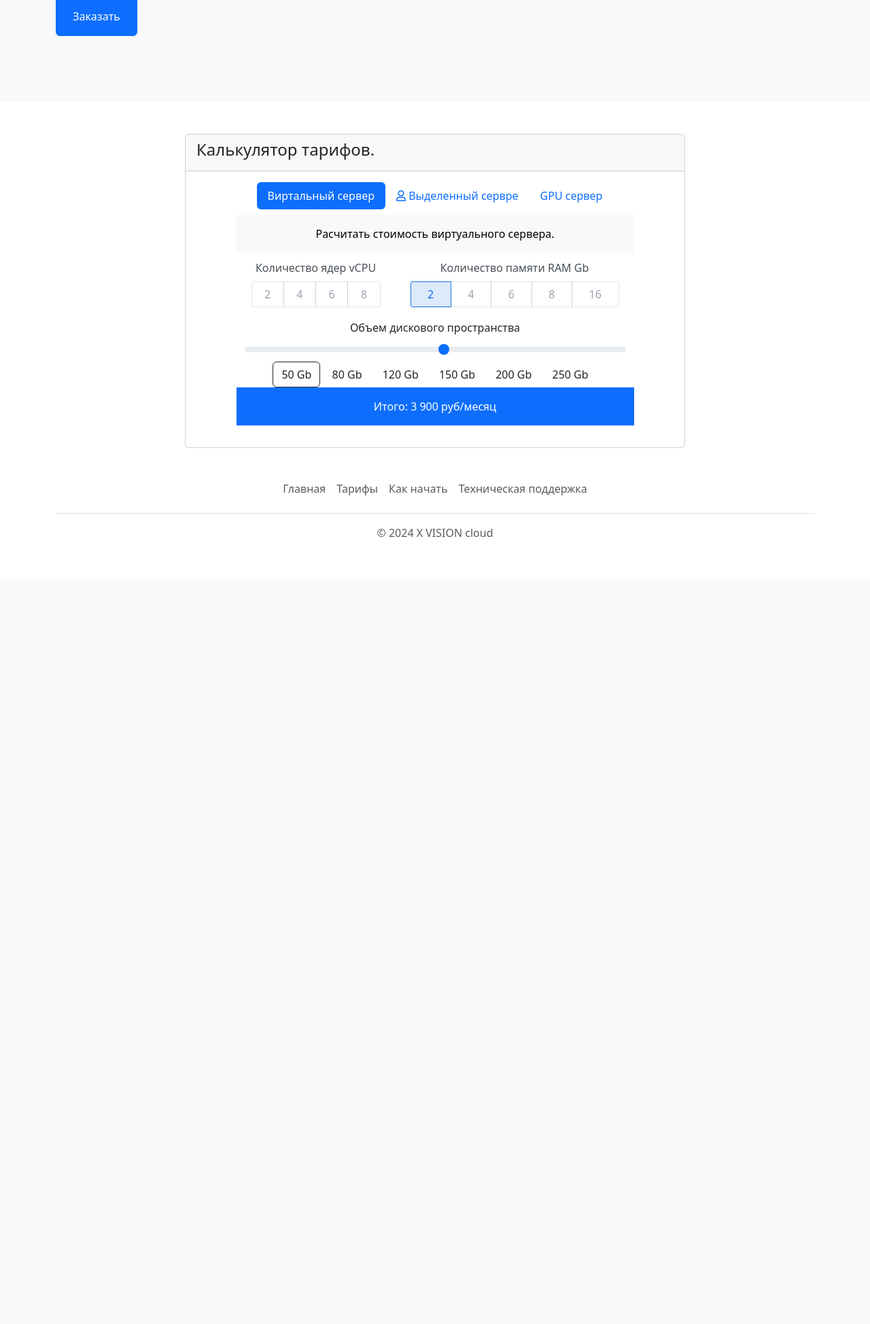
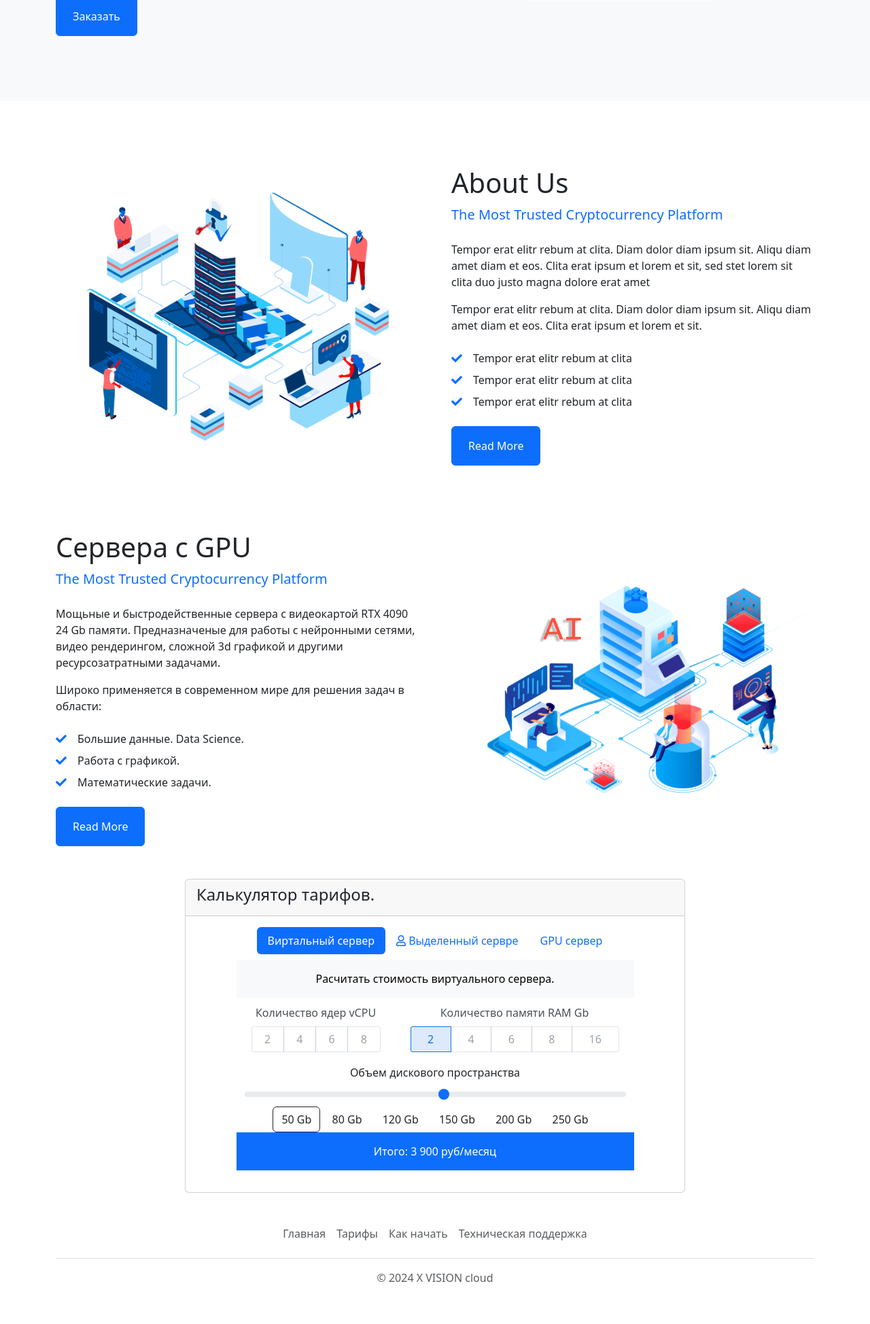
Before and after one commit to smirnovio87/x-vision-cloud, a Django app: page / in a window 1280 px wide. Shown: the part 586-2534 px from the top of the page at 68% size. Before the commit the page ends 1376 px from the top, so only its background shows below. Run offline with Django 5.2, Linux system fonts and the light colour scheme; some libraries are stand-ins or nearby versions.

Commit message:
Day2 вечер

```diff
--- a/website/templates/xvision/index.html
+++ b/website/templates/xvision/index.html
@@ -39,6 +39,82 @@
   </div>
 </div>
  <!-- Конец Верхний блок -->
+
+<!-- О сервисе Блок -->
+
+<div class="container-xxl py-5">
+  <div class="container">
+      <div class="row g-5 align-items-center">
+          <div class="col-lg-6 wow fadeInUp" data-wow-delay="0.1s" style="visibility: visible; animation-delay: 0.1s; animation-name: fadeInUp;">
+              <img class="img-fluid" src="{% static 'images/cod.png'%}" alt="">
+          </div>
+          <div class="col-lg-6 wow fadeInUp" data-wow-delay="0.5s" style="visibility: visible; animation-delay: 0.5s; animation-name: fadeInUp;">
+              <div class="h-100">
+                  <h1 class="display-6">About Us</h1>
+                  <p class="text-primary fs-5 mb-4">The Most Trusted Cryptocurrency Platform</p>
+                  <p>Tempor erat elitr rebum at clita. Diam dolor diam ipsum sit. Aliqu diam amet diam et eos.
+                      Clita erat ipsum et lorem et sit, sed stet lorem sit clita duo justo magna dolore erat amet
+                  </p>
+                  <p class="mb-4">Tempor erat elitr rebum at clita. Diam dolor diam ipsum sit. Aliqu diam amet
+                      diam et eos. Clita erat ipsum et lorem et sit.</p>
+                  <div class="d-flex align-items-center mb-2">
+                      <i class="fa fa-check bg-light text-primary btn-sm-square rounded-circle me-3 fw-bold"></i>
+                      <span>Tempor erat elitr rebum at clita</span>
+                  </div>
+                  <div class="d-flex align-items-center mb-2">
+                      <i class="fa fa-check bg-light text-primary btn-sm-square rounded-circle me-3 fw-bold"></i>
+                      <span>Tempor erat elitr rebum at clita</span>
+                  </div>
+                  <div class="d-flex align-items-center mb-4">
+                      <i class="fa fa-check bg-light text-primary btn-sm-square rounded-circle me-3 fw-bold"></i>
+                      <span>Tempor erat elitr rebum at clita</span>
+                  </div>
+                  <a class="btn btn-primary py-3 px-4" href="">Read More</a>
+              </div>
+          </div>
+      </div>
+  </div>
+</div>
+
+<!--Конец О сервисе Блок 1-->
+
+<!-- О сервисе Блок 2-->
+
+<div class="container-xxl py-5">
+  <div class="container">
+      <div class="row g-5 align-items-center">
+
+          <div class="col-lg-6 wow fadeInUp" data-wow-delay="0.5s" style="visibility: visible; animation-delay: 0.5s; animation-name: fadeInUp;">
+              <div class="h-100">
+                  <h1 class="display-6">Сервера с GPU</h1>
+                  <p class="text-primary fs-5 mb-4">The Most Trusted Cryptocurrency Platform</p>
+                  <p>Мощьные и быстродейственные сервера с видеокартой RTX 4090 24 Gb памяти. Предназначеные для работы с нейронными сетями,
+                      видео рендерингом, сложной 3d графикой и другими ресурсозатратными задачами.
+                  </p>
+                  <p class="mb-4">Широко применяется в современном мире для решения задач в области: </p>
+                  <div class="d-flex align-items-center mb-2">
+                      <i class="fa fa-check bg-light text-primary btn-sm-square rounded-circle me-3 fw-bold"></i>
+                      <span>Большие данные. Data Science.</span>
+                  </div>
+                  <div class="d-flex align-items-center mb-2">
+                      <i class="fa fa-check bg-light text-primary btn-sm-square rounded-circle me-3 fw-bold"></i>
+                      <span>Работа с графикой.</span>
+                  </div>
+                  <div class="d-flex align-items-center mb-4">
+                      <i class="fa fa-check bg-light text-primary btn-sm-square rounded-circle me-3 fw-bold"></i>
+                      <span>Математические задачи.</span>
+                  </div>
+                  <a class="btn btn-primary py-3 px-4" href="">Read More</a>
+              </div>
+          </div>
+          <div class="col-lg-6 wow fadeInUp" data-wow-delay="0.1s" style="visibility: visible; animation-delay: 0.1s; animation-name: fadeInUp;">
+            <img class="img-fluid" src="{% static 'images/AI.png'%}" alt="">
+          </div>
+      </div>
+  </div>
+</div>
+
+<!--Конец О сервисе Блок 2-->
 
   <!-- Строенный Блок -->
 <div class="container-xl">
```
Also changed, not shown: website/static/images/AI.png (added), website/static/images/Cod.png (added), website/static/images/bitcoin.png (deleted).
